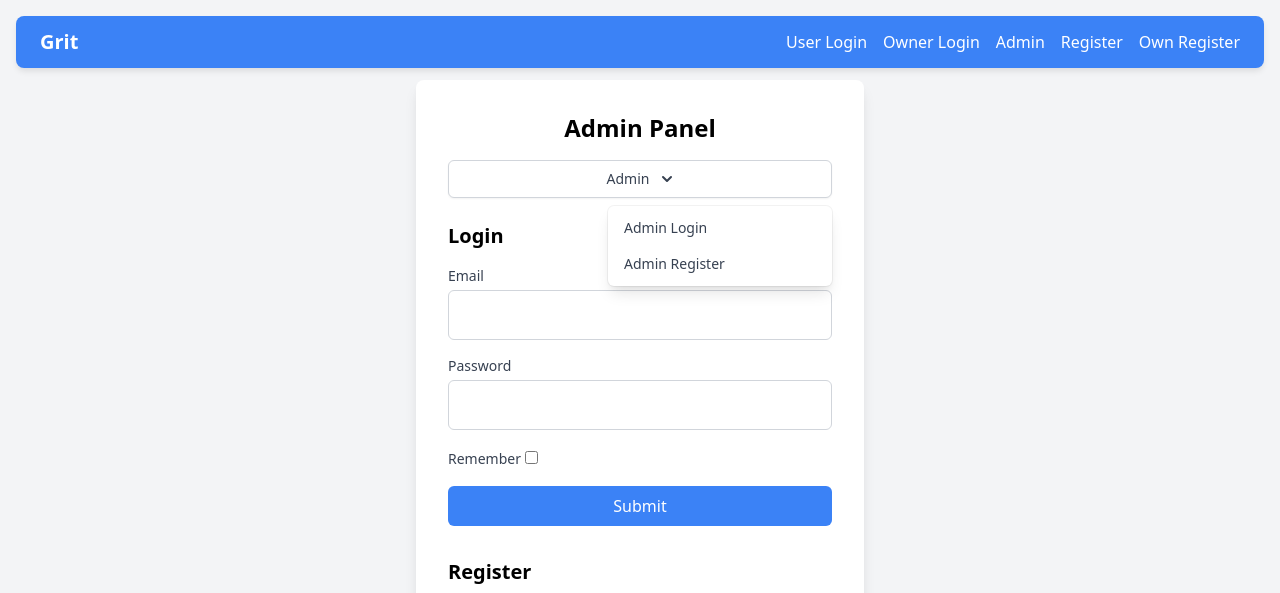
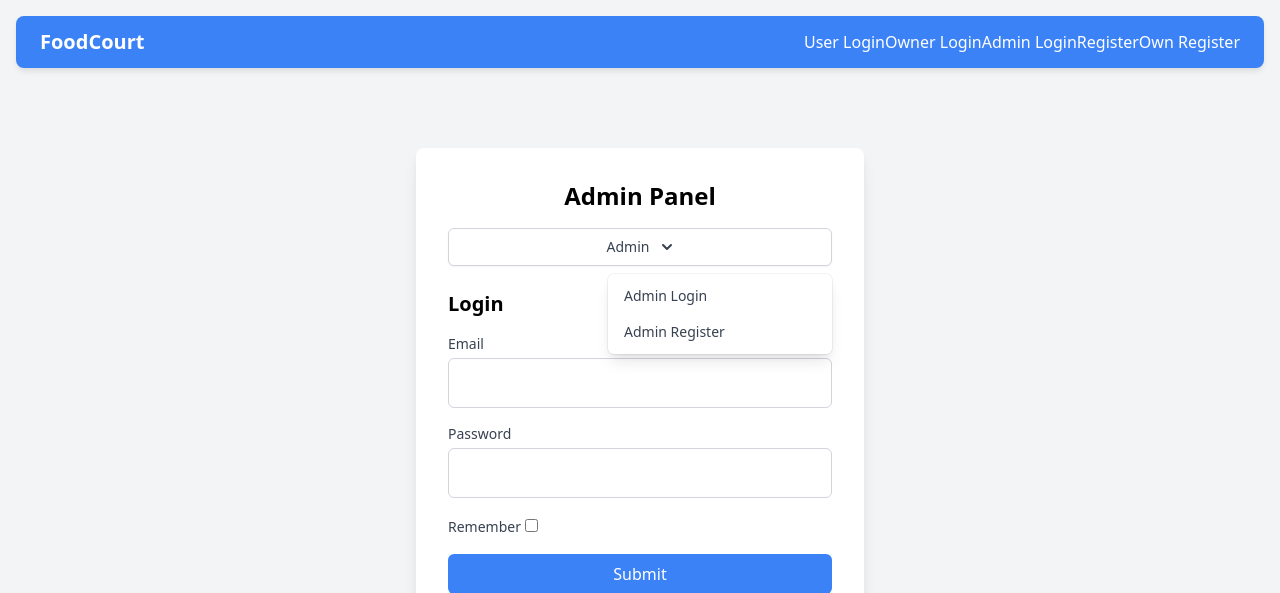
Before and after one commit to The-Grit-Agencies/food-court-g4, a Python web app: template templates/admin/admin.html in a window 1280 px wide. Shown: the top 593 px of the page. Run offline with Jinja, Linux system fonts and the light colour scheme; the template is opened without the code that fills it, so the values that code supplies are empty, except form fields; form fields are guessed from the names that the template uses.

Commit message:
final updates

```diff
--- a/templates/base.html
+++ b/templates/base.html
@@ -7,7 +7,7 @@
     <link href="https://cdn.jsdelivr.net/npm/tailwindcss@2.2.19/dist/tailwind.min.css" rel="stylesheet">
     <style>
         .header {
-            position: fixed;
+            /* position: fixed; */
             top: 0;
             left: 0;
             right: 0;
@@ -72,7 +72,7 @@
         </div>
 
         <!-- Logo -->
-        <a href="{{ url_for('main.home') }}" class="text-xl font-bold mx-auto lg:mx-0">Grit Dine</a>
+        <a href="{{ url_for('main.home') }}" class="text-xl font-bold mx-auto lg:mx-0">FoodCourt G4</a>
 
         <!-- User Menu -->
         {% if current_user.is_authenticated and current_user.role == 'user' %}
@@ -163,7 +163,7 @@
     </div>
 
     <!-- Content -->
-    <div class="container mx-auto p-4 mt-16">
+    <div class="container mx-auto p-4 mt-4">
         {% block content %}
         {% endblock %}
     </div>
--- a/templates/base1.html
+++ b/templates/base1.html
@@ -7,7 +7,7 @@
     <link href="https://cdn.jsdelivr.net/npm/tailwindcss@2.2.19/dist/tailwind.min.css" rel="stylesheet">
     <style>
         .header {
-            position: fixed;
+
             top: 0;
             left: 0;
             right: 0;
@@ -40,12 +40,14 @@
             {% if current_user.is_authenticated and current_user.role == 'owner' and restaurant %}
                 {{ restaurant.name }}
             {% else %}
-                Grit
+                FoodCourt
             {% endif %}
         </a>
 
         <div class="flex items-center lg:ml-auto">
-            {% if current_user.is_authenticated and current_user.role == 'owner' and restaurant %}
+            {% if current_user.is_authenticated %}
+
+                    {% if current_user.role == 'owner' %}
             <div class="hidden lg:flex space-x-4 nav-item">
                 <a href="{{ url_for('main.owner_dashboard') }}" class="text-xl font-bold">Dashboard</a>
                 <a href="{{ url_for('main.manage_menu') }}" class="text-xl font-bold">Menu</a>
@@ -53,30 +55,33 @@
                 <a href="{{ url_for('main.owner_analytics') }}" class="text-xl font-bold">Analytics</a>
                 <a href="{{ url_for('main.view_orders') }}" class="text-xl font-bold">Orders</a>
                 <a href="{{ url_for('main.owner_profile') }}" class="text-xl font-bold">Profile</a>
+                <a href="{{ url_for('main.logout') }}" class="text-xl font-bold">Logout</a>
 
-
+                {% elif current_user.role == 'admin' %}
+                <li><a href="{{ url_for('main.admin_dashboard') }}" class="text-xl font-bold">Admin Dashboard</a></li>
+            {% endif %}
             </div>
+            {% if current_user.is_authenticated and current_user.role == 'owner' and restaurant %}
                 {% if restaurant.logo %}
                 <button id="avatar-button" class="focus:outline-none">
                     <img src="{{ url_for('static', filename='logos/' ~ restaurant.logo) }}" alt="User Avatar" class="w-8 h-8 rounded-full">
                 </button>
-{% endif %}
+                {% endif %}
+                {% else %}
+                {% endif %}
 
                 <ul id="avatar-menu" class="avatar-menu bg-white border border-gray-200 rounded-lg shadow-lg hidden">
                     <li><a href="#" class="block px-4 py-2 text-gray-700 hover:bg-gray-100">Profile</a></li>
                     <li><a href="{{ url_for('main.logout') }}" class="block px-4 py-2 text-gray-700 hover:bg-gray-100">Logout</a></li>
                 </ul>
 
-            {% else %}
-                <div class="hidden lg:flex space-x-4 nav-item">
-                    <a href="{{ url_for('main.login') }}" class="hover:underline">User Login</a>
-                    <a href="{{ url_for('main.login_owner') }}" class="hover:underline">Owner Login</a>
-                    <!-- <a href="{{ url_for('main.login_admin') }}" class="hover:underline">Admin Login</a> -->
-                    <a href="{{ url_for('main.admin') }}" class="hover:underline">Admin</a>
-                    <a href="{{ url_for('main.register') }}" class="hover:underline">Register</a>
-                    <a href="{{ url_for('main.register_owner') }}" class="hover:underline">Own Register</a>
-                    <!-- <a href="{{ url_for('main.register_admin') }}" class="hover:underline">Ad Register</a> -->
-                </div>
+                {% else %}
+                <a href="{{ url_for('main.login') }}">User Login</a>
+                <a href="{{ url_for('main.login_owner') }}">Owner Login</a>
+              <a href="{{ url_for('main.login_admin') }}">Admin Login</a>
+               <a href="{{ url_for('main.register') }}">Register</a>
+               <a href="{{ url_for('main.register_owner') }}">Own Register</a>
+                <!-- <li><a href="{{ url_for('main.register_admin') }}">Ad Register</a></li> -->
             {% endif %}
         </div>
     </nav>
```
Also changed, not shown: templates/home.html (+8 -8 lines), main.db.
